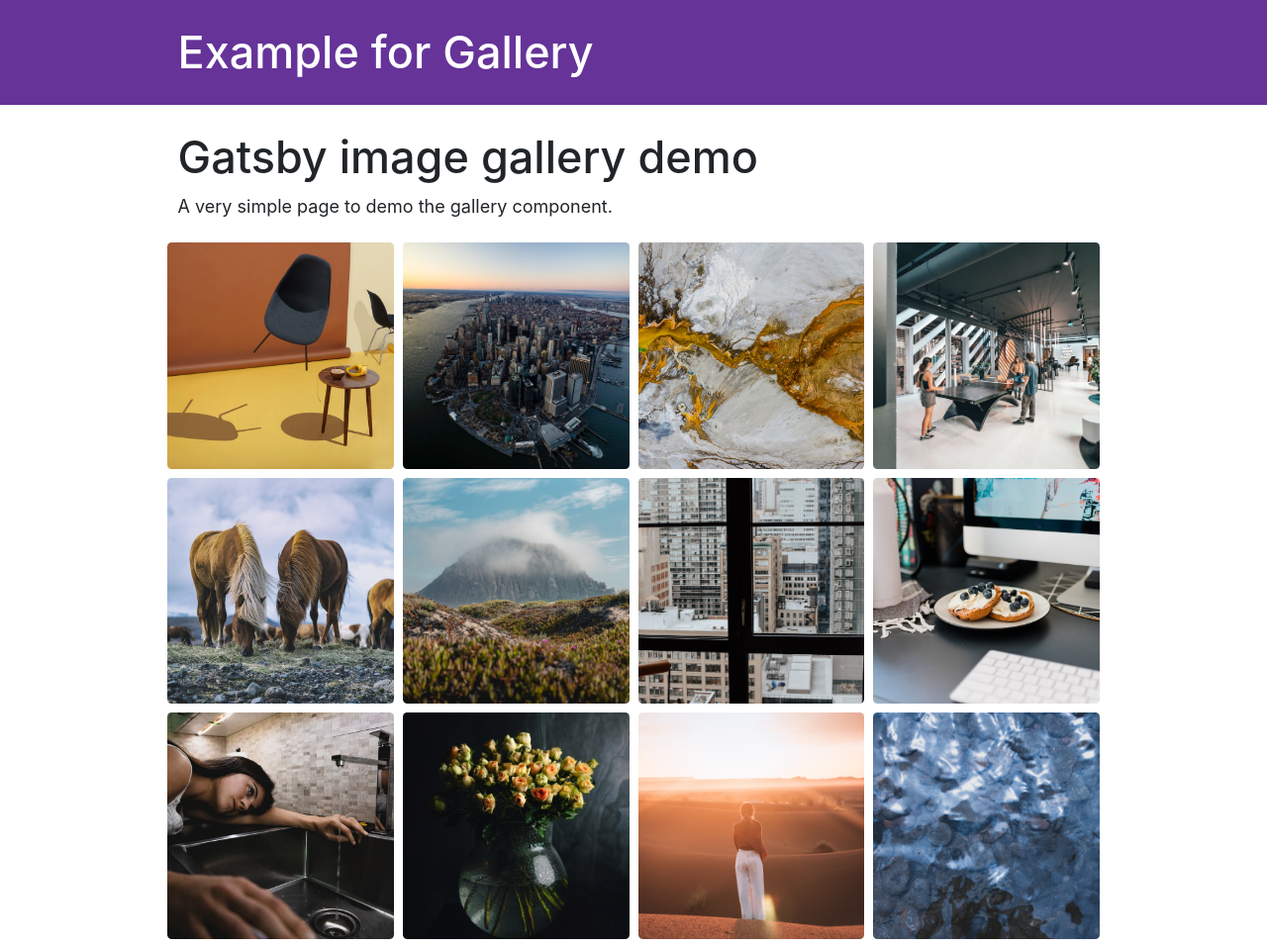
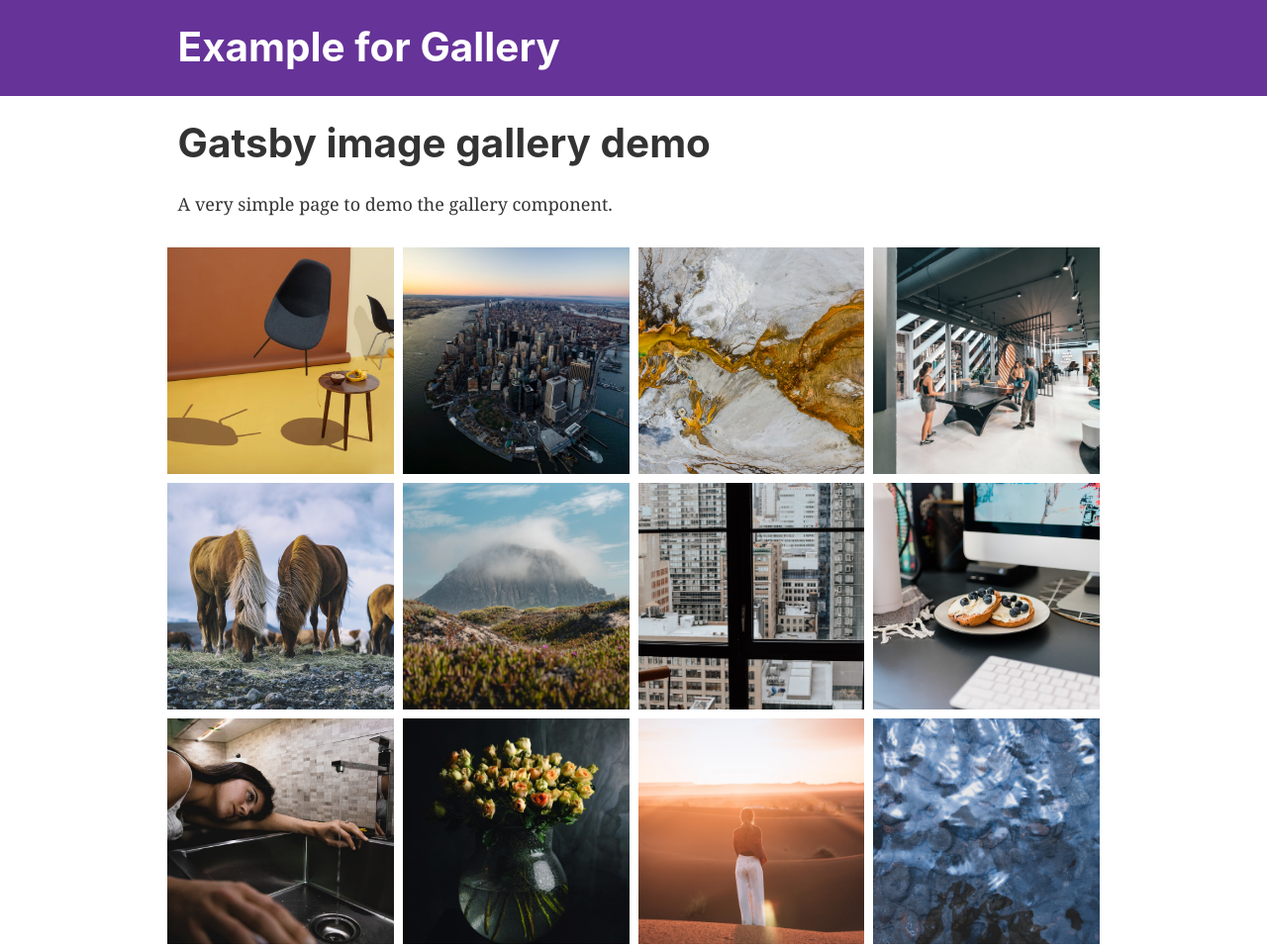
Before and after one commit to dan-84/react-image-gallery, a React app in the folder example/: page / in a window 1280 px wide. Shown: the top 957 px of the page at 99% size. Built offline with nearby package versions, Linux system fonts and the light colour scheme.

Commit message:
feat(styles): Replace Bootstrap CSS by styled-components
BREAKING CHANGE: The API to customise the <Gallery/> component changed the colClass attribute is replaced by colWidth & mdColWidth.

```diff
--- a/example/src/pages/index.css
+++ /dev/null
@@ -1 +0,0 @@
-@import url('https://stackpath.bootstrapcdn.com/bootstrap/4.3.1/css/bootstrap.min.css');
--- a/example/src/pages/index.js
+++ b/example/src/pages/index.js
@@ -4,7 +4,6 @@ import React from 'react'
 import Layout from '../components/layout'
 import SEO from '../components/seo'
 import Gallery from '../../../src'
-import './index.css'
 
 const IndexPage = ({ data }) => {
   const fullSize = data.images.edges.map(edge => edge.node.full.fluid.src)
--- a/package.json
+++ b/package.json
@@ -24,10 +24,12 @@
     "gatsby-image": ">= 2.0",
     "prop-types": "^15.5.4",
     "react": "^15.0.0 || ^16.0.0",
-    "react-dom": "^15.0.0 || ^16.0.0"
+    "react-dom": "^15.0.0 || ^16.0.0",
+    "styled-components": ">= 4.0"
   },
   "dependencies": {
-    "react-image-lightbox": "5.1.0"
+    "react-image-lightbox": "5.1.0",
+    "styled-components": "^4.4.0"
   },
   "homepage": "https://github.com/browniebroke/gatsby-image-gallery#readme",
   "devDependencies": {
--- /dev/null
+++ b/src/column.js
@@ -0,0 +1,29 @@
+import styled, { css } from 'styled-components'
+import PropTypes from 'prop-types'
+
+const Col = styled.div`
+  flex-grow: 0;
+  flex-shrink: 0;
+  ${props => {
+    return css`
+      flex-basis: ${props.width}%;
+      max-width: ${props.width}%;
+    `
+  }}
+
+  @media (min-width: 576px) {
+    ${props => {
+      return css`
+        flex-basis: ${props.md}%;
+        max-width: ${props.md}%;
+      `
+    }}
+  }
+`
+
+Col.propTypes = {
+  width: PropTypes.number.isRequired,
+  md: PropTypes.number.isRequired,
+}
+
+export default Col
--- /dev/null
+++ b/src/img-wrapper.js
@@ -0,0 +1,7 @@
+import styled from 'styled-components'
+
+const ImgWrapper = styled.div`
+  margin: ${props => props.margin};
+`
+
+export default ImgWrapper
--- a/src/index.js
+++ b/src/index.js
@@ -3,6 +3,9 @@ import PropTypes from 'prop-types'
 import Img from 'gatsby-image'
 import Lightbox from 'react-image-lightbox'
 import 'react-image-lightbox/style.css'
+import Row from './row'
+import Col from './column'
+import ImgWrapper from './img-wrapper'
 
 const prevIndex = state => (state.index - 1) % state.images.length
 const nextIndex = state =>
@@ -73,24 +76,30 @@ class Gallery extends Component {
   }
 
   render() {
-    const { colClass = 'col-md-3 col-sm-6' } = this.props
+    const {
+      colWidth = 100 / 3,
+      mdColWidth = 100 / 4,
+      gutter = '0.25rem',
+      imgClass = '',
+    } = this.props
     return (
       <React.Fragment>
-        <div className="row">
+        <Row>
           {this.state.thumbs.map((thumbnail, index) => {
             return (
-              <div
-                className={`${colClass} px-0`}
+              <Col
+                width={colWidth}
+                md={mdColWidth}
                 key={index}
                 onClick={() => this.openLightBox(index)}
               >
-                <div className="m-1">
-                  <Img fluid={thumbnail} className="rounded" />
-                </div>
-              </div>
+                <ImgWrapper margin={gutter}>
+                  <Img fluid={thumbnail} className={imgClass} />
+                </ImgWrapper>
+              </Col>
             )
           })}
-        </div>
+        </Row>
         {this.state.isOpen && this.renderLightBox()}
       </React.Fragment>
     )
@@ -102,5 +111,8 @@ export default Gallery
 Gallery.propTypes = {
   images: PropTypes.array.isRequired,
   thumbs: PropTypes.array.isRequired,
-  colClass: PropTypes.string,
+  colWidth: PropTypes.number,
+  mdColWidth: PropTypes.number,
+  gutter: PropTypes.string,
+  imgClass: PropTypes.string,
 }
--- /dev/null
+++ b/src/row.js
@@ -0,0 +1,9 @@
+import styled from 'styled-components'
+
+const Row = styled.div`
+  display: flex;
+  flex-wrap: wrap;
+  margin-right: -15px;
+  margin-left: -15px;
+`
+export default Row
```
Also changed, not shown: 2 other files.
